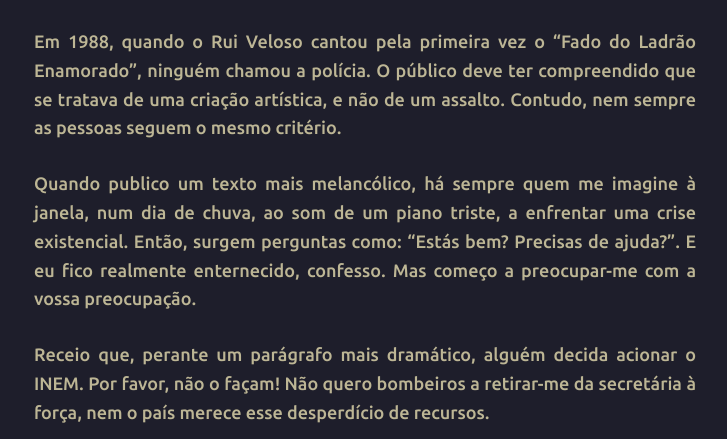
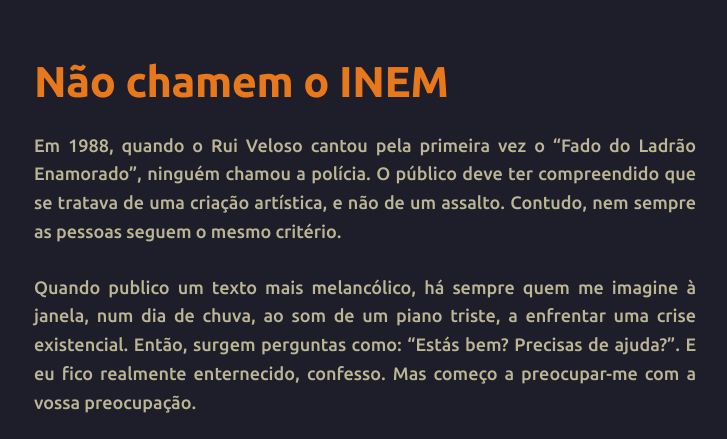
Before and after one commit to joaquim-capitao/queime-depois-de-ler, a Jekyll site: the page built from inem.md, in a window 1280 px wide and 900 px high, cut to the strip 0-439 px from the top of the window. Shown: the whole strip, without its empty margins (275-1002 px from the left). Built offline with Jekyll 4.4.1, drawn with Linux system fonts in a browser that asks for light colours; our own code applies the rules of GitHub Pages for plain Markdown files.

Commit message:
Add introductory section to inem.md

```diff
--- a/inem.md
+++ b/inem.md
@@ -1,3 +1,5 @@
+# Não chamem o INEM
+
 Em 1988, quando o Rui Veloso cantou pela primeira vez o “Fado do Ladrão Enamorado”, ninguém chamou a polícia. O público deve ter compreendido que se tratava de uma criação artística, e não de um assalto. Contudo, nem sempre as pessoas seguem o mesmo critério.
 
 Quando publico um texto mais melancólico, há sempre quem me imagine à janela, num dia de chuva, ao som de um piano triste, a enfrentar uma crise existencial. Então, surgem perguntas como: “Estás bem? Precisas de ajuda?”. E eu fico realmente enternecido, confesso. Mas começo a preocupar-me com a vossa preocupação.
```
